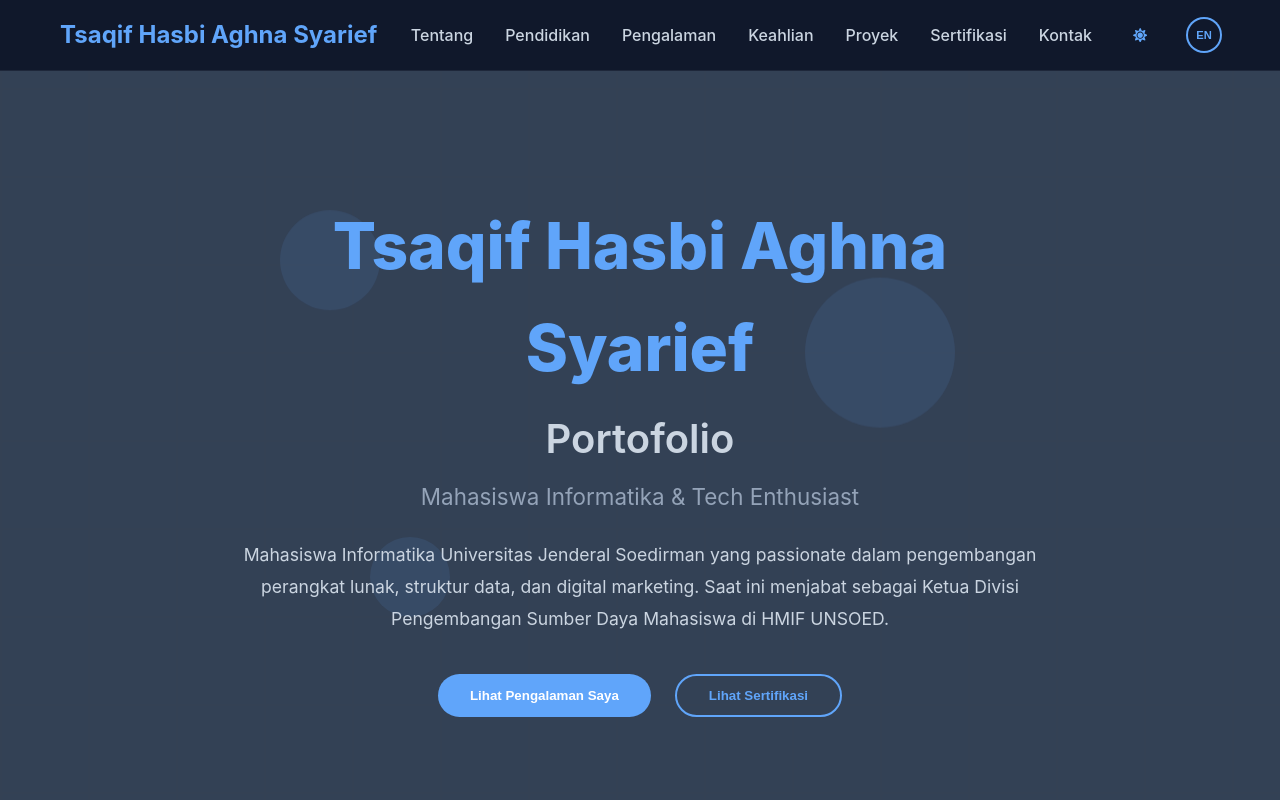
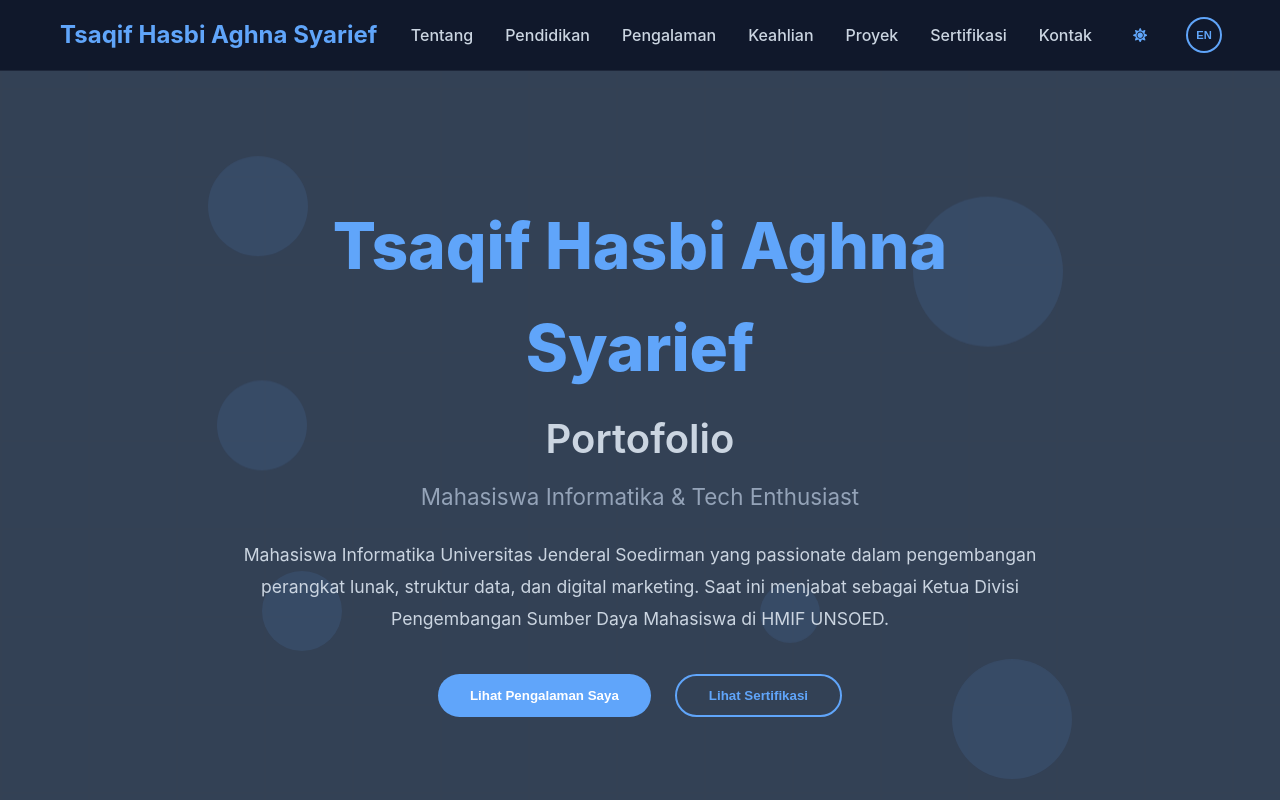
Before and after one commit to TsaqifHasbi/myPortofolio, a React (Create React App) app: page / in a window 1280 px wide. Shown: the top 800 px of the page. Built offline with nearby package versions, Linux system fonts and the light colour scheme.

Commit message:
ayo terus berkembang

```diff
--- a/src/App.css
+++ b/src/App.css
@@ -287,8 +287,8 @@ body {
   width: 100px;
   height: 100px;
   background: var(--accent-color);
-  top: 10%;
-  left: 10%;
+  top: 2%;
+  left: 2%;
   animation-delay: 0s;
 }
 
@@ -296,8 +296,8 @@ body {
   width: 150px;
   height: 150px;
   background: var(--accent-color);
-  top: 20%;
-  right: 15%;
+  top: 8%;
+  right: 3%;
   animation-delay: 2s;
 }
 
@@ -305,9 +305,36 @@ body {
   width: 80px;
   height: 80px;
   background: var(--accent-color);
-  bottom: 30%;
-  left: 20%;
+  bottom: 25%;
+  left: 8%;
   animation-delay: 4s;
+}
+
+.shape-4 {
+  width: 120px;
+  height: 120px;
+  background: var(--accent-color);
+  bottom: 5%;
+  right: 2%;
+  animation-delay: 1s;
+}
+
+.shape-5 {
+  width: 60px;
+  height: 60px;
+  background: var(--accent-color);
+  top: 65%;
+  right: 30%;
+  animation-delay: 3s;
+}
+
+.shape-6 {
+  width: 90px;
+  height: 90px;
+  background: var(--accent-color);
+  top: 35%;
+  left: 3%;
+  animation-delay: 5s;
 }
 
 .hero-content-centered .hero-name {
@@ -550,6 +577,21 @@ body {
   .shape-3 {
     width: 50px;
     height: 50px;
+  }
+
+  .shape-4 {
+    width: 70px;
+    height: 70px;
+  }
+
+  .shape-5 {
+    width: 40px;
+    height: 40px;
+  }
+
+  .shape-6 {
+    width: 55px;
+    height: 55px;
   }
 
   .hero-dots {
--- a/src/App.js
+++ b/src/App.js
@@ -690,6 +690,9 @@ function App() {
               <div className="shape shape-1"></div>
               <div className="shape shape-2"></div>
               <div className="shape shape-3"></div>
+              <div className="shape shape-4"></div>
+              <div className="shape shape-5"></div>
+              <div className="shape shape-6"></div>
             </div>
             <h1 className="hero-name">{t.name}</h1>
             <h2 className="hero-title">{t.title}</h2>
```
